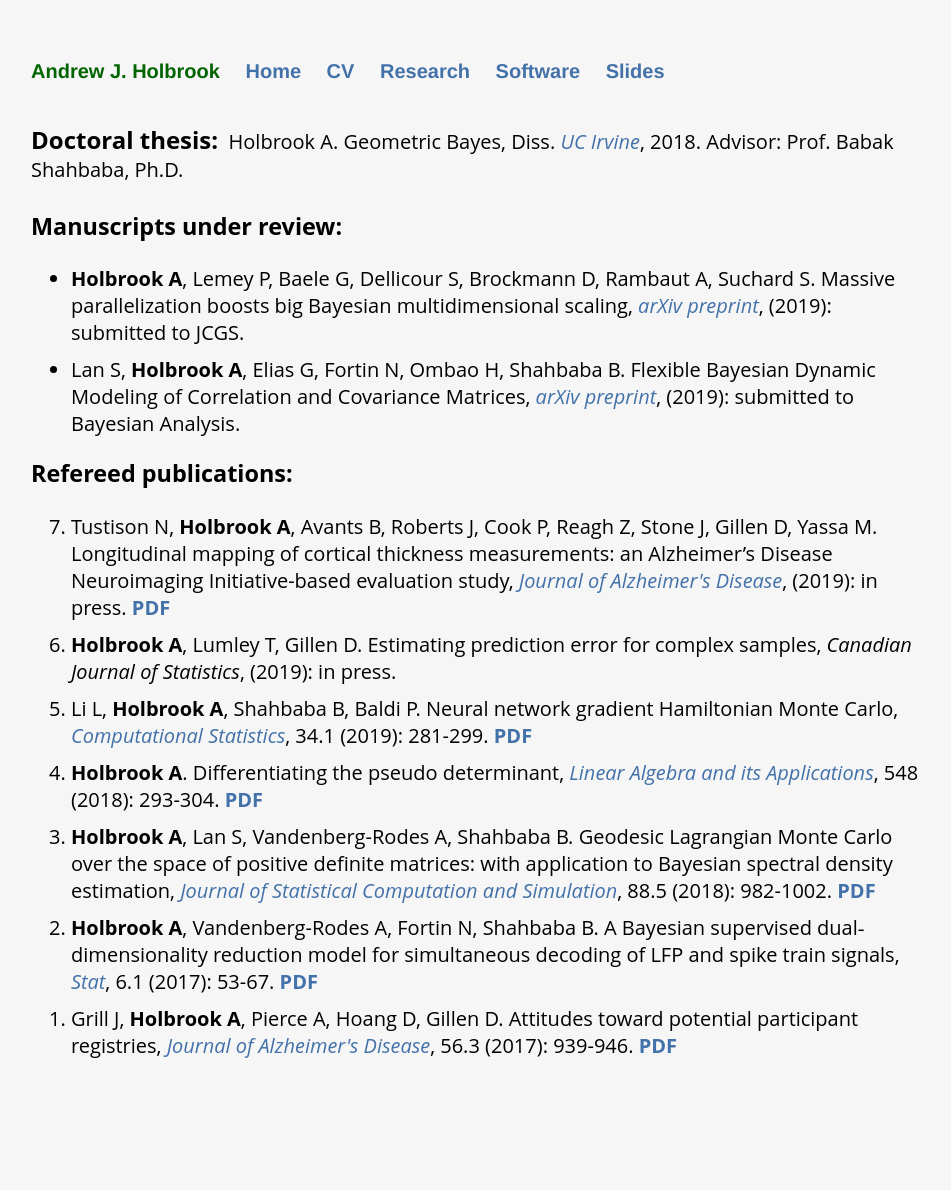
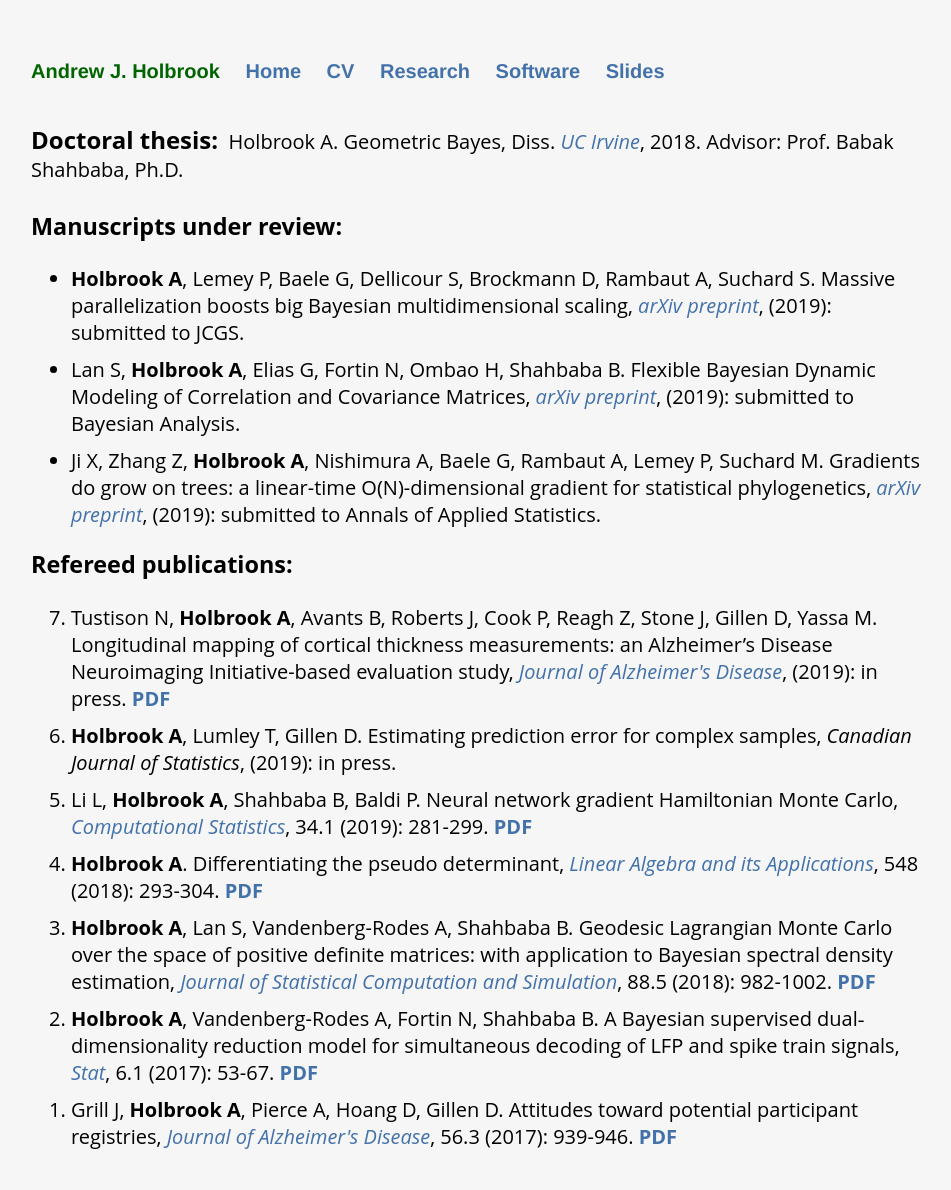
Before and after one commit to andrewjholbrook/andrewjholbrook.github.io, a Jekyll site: the page built from research.html, in a window 1280 px wide. Shown: the whole page, without its empty margins (161-1112 px from the left). Built offline with Jekyll 4.4.1, drawn with Linux system fonts in a browser that asks for light colours; a style sheet for code colours, icons or effects is not loaded; before the commit the page ends 1099 px from its top, so only the background shows below that.

Commit message:
Update research.html

```diff
--- a/research.html
+++ b/research.html
@@ -13,6 +13,7 @@ title: Research of Andrew Holbrook
   <ul id="preprints">
         <li> <b>Holbrook A</b>, Lemey P, Baele G, Dellicour S, Brockmann D, Rambaut A, Suchard S. Massive parallelization boosts big Bayesian multidimensional scaling, <i><a href="https://arxiv.org/abs/1905.04582" target="_blank">arXiv preprint</a></i>, (2019): submitted to JCGS.
         <li> Lan S, <b>Holbrook A</b>, Elias G, Fortin N, Ombao H, Shahbaba B. Flexible Bayesian Dynamic Modeling of Correlation and Covariance Matrices, <i><a href="https://arxiv.org/abs/1711.02869" target="_blank">arXiv preprint</a></i>, (2019): submitted to Bayesian Analysis.
+        <li> Ji X, Zhang Z, <b>Holbrook A</b>, Nishimura A, Baele G, Rambaut A, Lemey P, Suchard M. Gradients do grow on trees: a linear-time O(N)-dimensional gradient for statistical phylogenetics, <i><a href="https://arxiv.org/abs/1905.12146" target="_blank">arXiv preprint</a></i>, (2019): submitted to Annals of Applied Statistics.
             </ul>
 
   <h3>Refereed publications:</h3>
```
